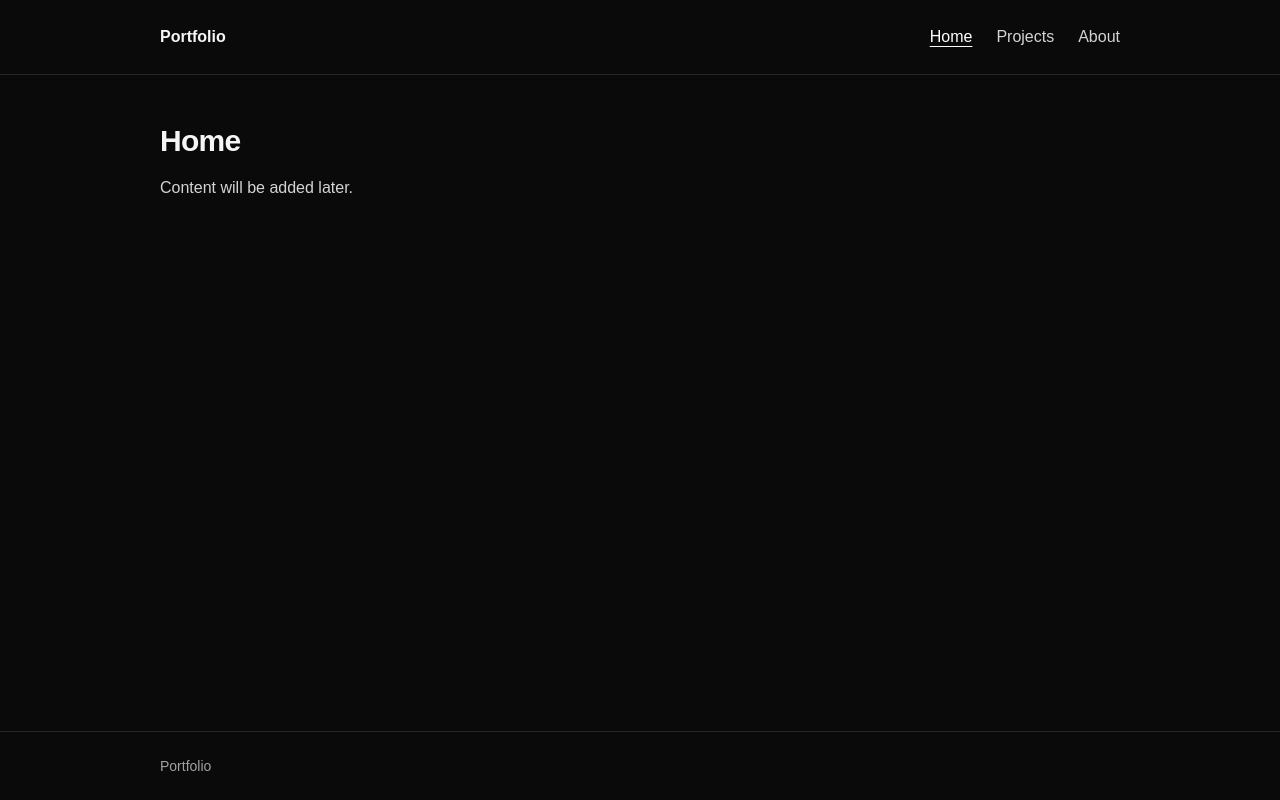
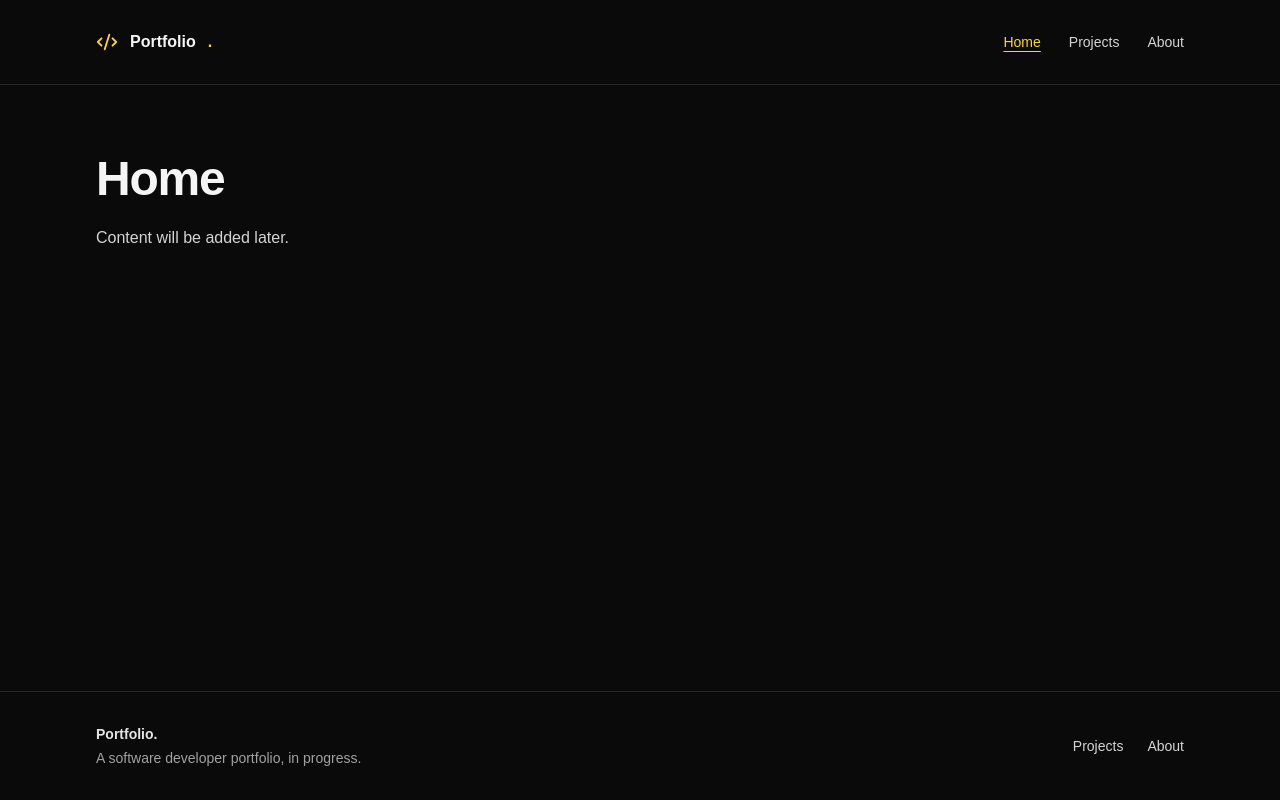
Before and after one commit to Arvence/Portfolio, a React (Vite) app: page / in a window 1280 px wide. Built offline with nearby package versions, Linux system fonts and the light colour scheme.

Commit message:
feat: add reusable portfolio layout and navigation

```diff
--- /dev/null
+++ b/src/components/Container.tsx
@@ -0,0 +1,5 @@
+import type { ReactNode } from 'react'
+
+export default function Container({ children, className = '' }: { children: ReactNode; className?: string }) {
+  return <div className={`mx-auto w-full max-w-6xl px-5 sm:px-8 ${className}`}>{children}</div>
+}
--- /dev/null
+++ b/src/components/Footer.tsx
@@ -0,0 +1,31 @@
+import { Link } from 'react-router'
+import Container from './Container'
+
+export default function Footer() {
+  return (
+    <footer className="border-t border-neutral-800">
+      <Container className="flex flex-col justify-between gap-5 py-8 text-sm sm:flex-row sm:items-center">
+        <div>
+          <Link to="/" className="font-semibold text-neutral-200">
+            Portfolio.
+          </Link>
+          <p className="mt-1 text-neutral-400">A software developer portfolio, in progress.</p>
+        </div>
+        <nav aria-label="Footer navigation">
+          <ul className="flex gap-6">
+            <li>
+              <Link to="/projects" className="nav-link">
+                Projects
+              </Link>
+            </li>
+            <li>
+              <Link to="/about" className="nav-link">
+                About
+              </Link>
+            </li>
+          </ul>
+        </nav>
+      </Container>
+    </footer>
+  )
+}
--- /dev/null
+++ b/src/components/Header.tsx
@@ -0,0 +1,18 @@
+import { Code2 } from 'lucide-react'
+import { Link } from 'react-router'
+import Container from './Container'
+import Navigation from './Navigation'
+
+export default function Header() {
+  return (
+    <header className="border-b border-neutral-800">
+      <Container className="flex flex-wrap items-center justify-between gap-x-8 gap-y-3 py-5">
+        <Link to="/" aria-label="Portfolio home" className="inline-flex min-h-11 items-center gap-3 font-semibold">
+          <Code2 size={22} className="text-amber-300" aria-hidden="true" />
+          Portfolio<span className="text-amber-300">.</span>
+        </Link>
+        <Navigation />
+      </Container>
+    </header>
+  )
+}
--- a/src/components/Navigation.tsx
+++ b/src/components/Navigation.tsx
@@ -3,29 +3,19 @@ import { NavLink } from 'react-router'
 export default function Navigation() {
   return (
     <nav aria-label="Main navigation">
-      <ul className="flex flex-wrap gap-6">
+      <ul className="flex flex-wrap gap-5 sm:gap-7">
         <li>
-          <NavLink
-            to="/"
-            end
-            className="text-neutral-300 hover:text-white aria-[current=page]:text-white aria-[current=page]:underline"
-          >
+          <NavLink to="/" end className="nav-link">
             Home
           </NavLink>
         </li>
         <li>
-          <NavLink
-            to="/projects"
-            className="text-neutral-300 hover:text-white aria-[current=page]:text-white aria-[current=page]:underline"
-          >
+          <NavLink to="/projects" className="nav-link">
             Projects
           </NavLink>
         </li>
         <li>
-          <NavLink
-            to="/about"
-            className="text-neutral-300 hover:text-white aria-[current=page]:text-white aria-[current=page]:underline"
-          >
+          <NavLink to="/about" className="nav-link">
             About
           </NavLink>
         </li>
--- /dev/null
+++ b/src/components/Section.tsx
@@ -0,0 +1,25 @@
+import { useId, type ReactNode } from 'react'
+
+interface SectionProps {
+  title: string
+  description?: string
+  action?: ReactNode
+  children: ReactNode
+}
+
+export default function Section({ title, description, action, children }: SectionProps) {
+  const titleId = useId()
+
+  return (
+    <section aria-labelledby={titleId} className="space-y-6">
+      <div className="flex flex-wrap items-end justify-between gap-4">
+        <div className="space-y-2">
+          <h2 id={titleId}>{title}</h2>
+          {description && <p>{description}</p>}
+        </div>
+        {action}
+      </div>
+      {children}
+    </section>
+  )
+}
--- a/src/index.css
+++ b/src/index.css
@@ -18,11 +18,11 @@
   }
 
   h1 {
-    @apply text-3xl font-semibold tracking-tight;
+    @apply text-4xl leading-tight font-semibold tracking-tight sm:text-5xl;
   }
 
   h2 {
-    @apply text-xl font-semibold;
+    @apply text-2xl font-semibold tracking-tight;
   }
 
   p {
@@ -33,6 +33,15 @@
     text-underline-offset: 0.25em;
   }
 
+  h1,
+  h2,
+  h3,
+  p,
+  a,
+  li {
+    overflow-wrap: anywhere;
+  }
+
   :focus-visible {
     outline: 2px solid var(--color-neutral-100);
     outline-offset: 4px;
@@ -40,7 +49,27 @@
 }
 
 @layer components {
-  .page-container {
-    @apply mx-auto w-full max-w-5xl px-5 sm:px-8;
+  .nav-link {
+    @apply inline-flex min-h-11 items-center text-sm text-neutral-300 hover:text-white aria-[current=page]:text-amber-300 aria-[current=page]:underline;
+  }
+
+  .eyebrow {
+    @apply text-xs font-medium tracking-widest text-neutral-400 uppercase;
+  }
+
+  .text-link {
+    @apply inline-flex min-h-11 items-center gap-2 text-sm font-medium text-amber-300 hover:underline;
+  }
+
+  .button-primary {
+    @apply inline-flex min-h-11 items-center justify-center gap-2 rounded-lg bg-amber-300 px-5 py-3 text-sm font-semibold text-neutral-950 hover:bg-amber-200;
+  }
+
+  .button-secondary {
+    @apply inline-flex min-h-11 items-center justify-center gap-2 rounded-lg border border-neutral-700 px-5 py-3 text-sm font-medium text-neutral-100 hover:bg-neutral-800;
+  }
+
+  .tag {
+    @apply rounded-md border border-neutral-700 px-2.5 py-1 text-xs text-neutral-300;
   }
 }
--- a/src/layouts/AppLayout.tsx
+++ b/src/layouts/AppLayout.tsx
@@ -1,7 +1,22 @@
-import { Outlet } from 'react-router'
-import Navigation from '../components/Navigation'
+import { useEffect, useRef } from 'react'
+import { Outlet, useLocation } from 'react-router'
+import Container from '../components/Container'
+import Footer from '../components/Footer'
+import Header from '../components/Header'
 
 export default function AppLayout() {
+  const { pathname } = useLocation()
+  const previousPath = useRef(pathname)
+  const mainRef = useRef<HTMLElement>(null)
+
+  useEffect(() => {
+    if (previousPath.current !== pathname) {
+      window.scrollTo({ top: 0, behavior: 'instant' })
+      mainRef.current?.focus({ preventScroll: true })
+      previousPath.current = pathname
+    }
+  }, [pathname])
+
   return (
     <div className="flex min-h-dvh flex-col">
       <a
@@ -10,18 +25,13 @@ export default function AppLayout() {
       >
         Skip to main content
       </a>
-      <header className="border-b border-neutral-800">
-        <div className="page-container flex flex-wrap items-center justify-between gap-4 py-6">
-          <span className="font-semibold">Portfolio</span>
-          <Navigation />
-        </div>
-      </header>
-      <main id="main-content" tabIndex={-1} className="page-container flex-1 py-12">
-        <Outlet />
+      <Header />
+      <main ref={mainRef} id="main-content" tabIndex={-1} className="flex-1 py-12 focus:outline-none sm:py-16">
+        <Container>
+          <Outlet />
+        </Container>
       </main>
-      <footer className="border-t border-neutral-800">
-        <div className="page-container py-6 text-sm text-neutral-400">Portfolio</div>
-      </footer>
+      <Footer />
     </div>
   )
 }
```
